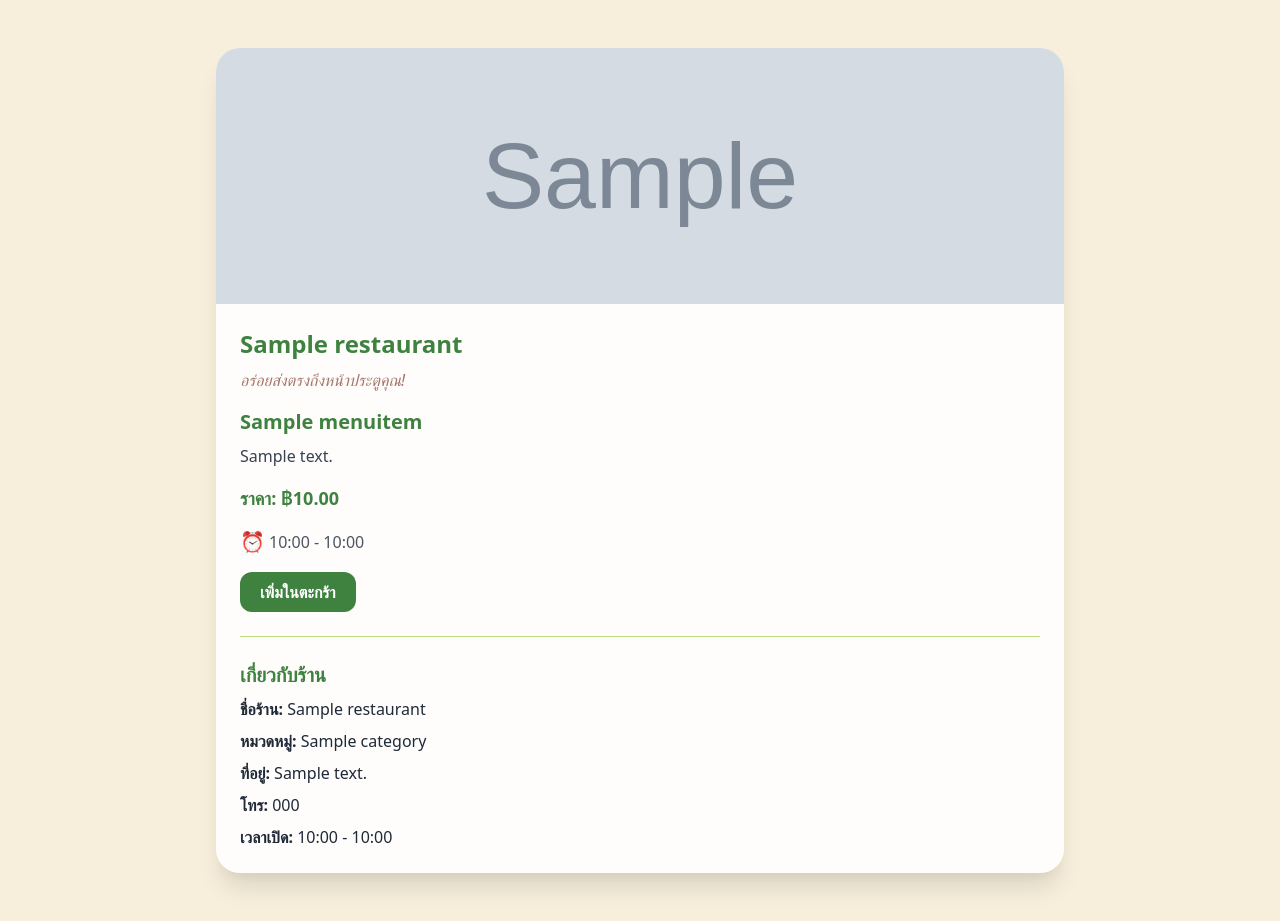
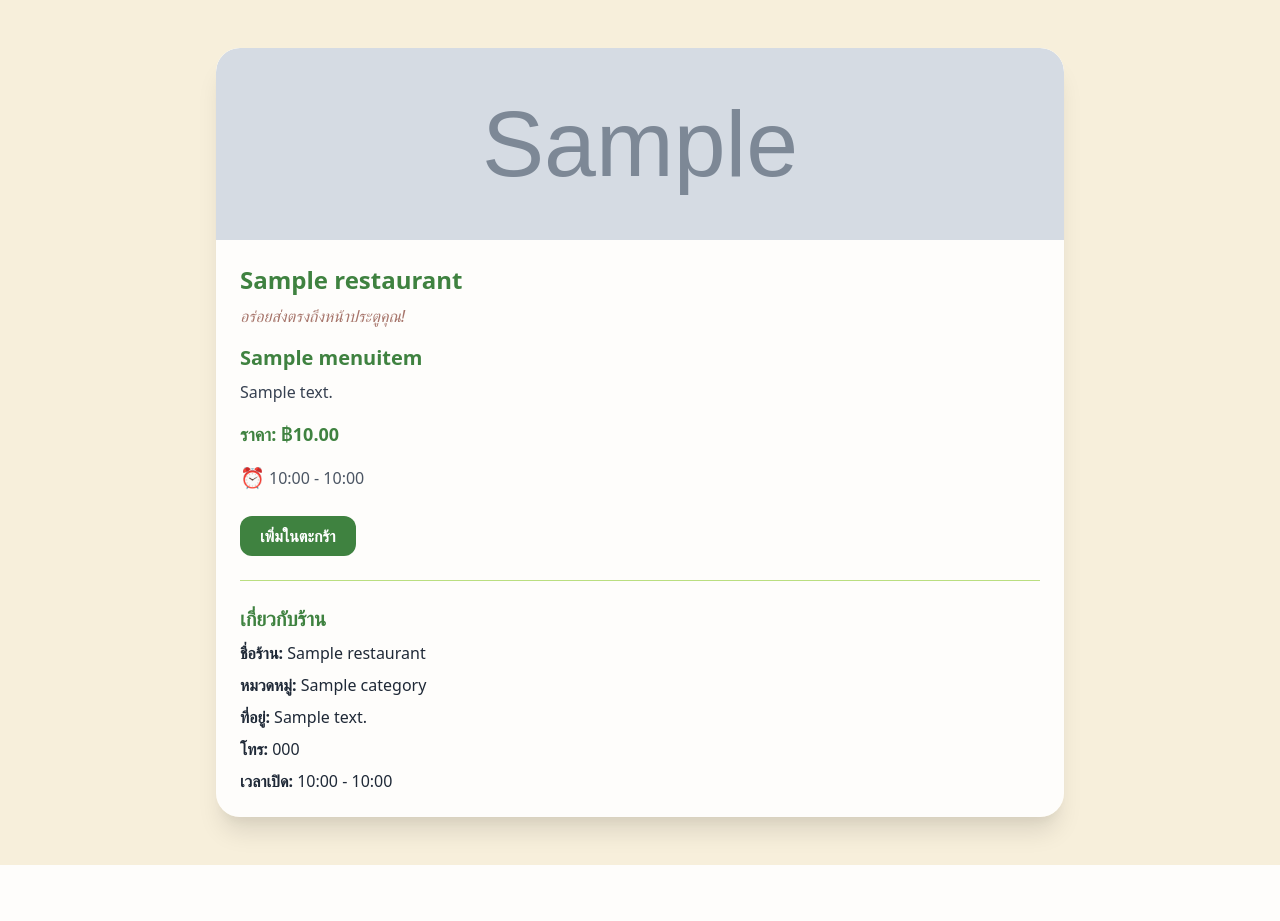
Before and after one commit to kanasawan/DSI202, a Django app: page /menu/1/ in a window 1280 px wide. After the commit the page ends 865 px from the top, so only its background shows below. Run offline with Django 4.2, Linux system fonts and the light colour scheme; tables that the repository leaves empty hold one stand-in row (values such as "Sample post"); grey boxes marked "Sample" are stand-in pictures; parts of the project's set-up code (start-up, migrations or seed data) failed here and were passed over.

Commit message:
update catr.html

```diff
--- a/imsuk/myproject/myapp/templates/menu_detail.html
+++ b/imsuk/myproject/myapp/templates/menu_detail.html
@@ -1,16 +1,23 @@
 {% extends 'base.html' %}
 {% block title %}{{ item.name }} - รายละเอียดเมนู{% endblock %}
+
 {% block content %}
 <div class="max-w-4xl mx-auto p-6">
   <div class="bg-white bg-opacity-90 backdrop-blur-lg rounded-3xl shadow-xl overflow-hidden hover:shadow-2xl transition duration-300">
+
+    <!-- ✅ รูปภาพขนาดเล็กลง -->
     {% if item.image %}
-      <img src="{{ item.image.url }}" alt="{{ item.name }}" class="w-full h-64 object-cover">
+      <img src="{{ item.image.url }}" alt="{{ item.name }}"
+           class="w-full h-48 object-cover rounded-t-3xl">
     {% endif %}
+
     <div class="p-6">
       <h1 class="text-2xl font-bold text-custom-darkgreen mb-2">{{ item.restaurant.name }}</h1>
       <p class="text-base text-custom-brown italic mb-4">อร่อยส่งตรงถึงหน้าประตูคุณ!</p>
+
       <h2 class="text-xl font-semibold text-custom-darkgreen mb-2">{{ item.name }}</h2>
       <p class="text-gray-700 text-base mb-4">{{ item.description }}</p>
+
       {% if item.promotion_set.all %}
         <div class="flex items-center mb-4">
           <span class="bg-red-500 text-white text-sm font-semibold px-2 py-1 rounded mr-2">-{{ item.promotion_set.first.discount_percent }}%</span>
@@ -20,18 +27,31 @@
       {% else %}
         <p class="text-custom-darkgreen font-semibold text-lg mb-4">ราคา: ฿{{ item.sale_price }}</p>
       {% endif %}
+
       <p class="text-base text-gray-600 flex items-center mb-4"><span class="text-xl mr-1">⏰</span> {{ restaurant.open_time|time:'H:i' }} - {{ restaurant.close_time|time:'H:i' }}</p>
-      <form action="{% url 'add_to_cart' item.id %}" method="post" class="inline-block mr-4">
-        {% csrf_token %}
-        <button type="submit" class="bg-custom-darkgreen text-white px-5 py-2 rounded-xl hover:bg-custom-darkgreen-hover transition font-semibold">เพิ่มในตะกร้า</button>
-      </form>
-      {% if user.is_authenticated %}
-        <form action="{% url 'add_favorite' item.restaurant.id %}" method="post" class="inline-block">
+
+      <div class="flex items-center gap-4 mt-6">
+        <form action="{% url 'add_to_cart' item.id %}" method="post">
           {% csrf_token %}
-          <button type="submit" class="bg-custom-pink text-white px-5 py-2 rounded-xl hover:bg-opacity-90 transition font-semibold">+ ร้านโปรด</button>
+          <button type="submit"
+            class="bg-custom-darkgreen text-white px-5 py-2 rounded-xl hover:bg-custom-darkgreen-hover transition font-semibold">
+            เพิ่มในตะกร้า
+          </button>
         </form>
-      {% endif %}
+
+        {% if user.is_authenticated %}
+          <form action="{% url 'add_favorite' item.restaurant.id %}" method="post">
+            {% csrf_token %}
+            <button type="submit"
+              class="bg-custom-pink text-white px-5 py-2 rounded-xl hover:bg-opacity-90 transition font-semibold">
+              + ร้านโปรด
+            </button>
+          </form>
+        {% endif %}
+      </div>
+
       <hr class="my-6 border-custom-green">
+
       <h2 class="text-xl font-bold text-custom-darkgreen mb-2">เกี่ยวกับร้าน</h2>
       <div class="space-y-2 text-base">
         <p><strong>ชื่อร้าน:</strong> {{ restaurant.name }}</p>
```
Also changed, not shown: imsuk/myproject/myapp/templates/cart.html (+8 -4 lines), 1 other file.
